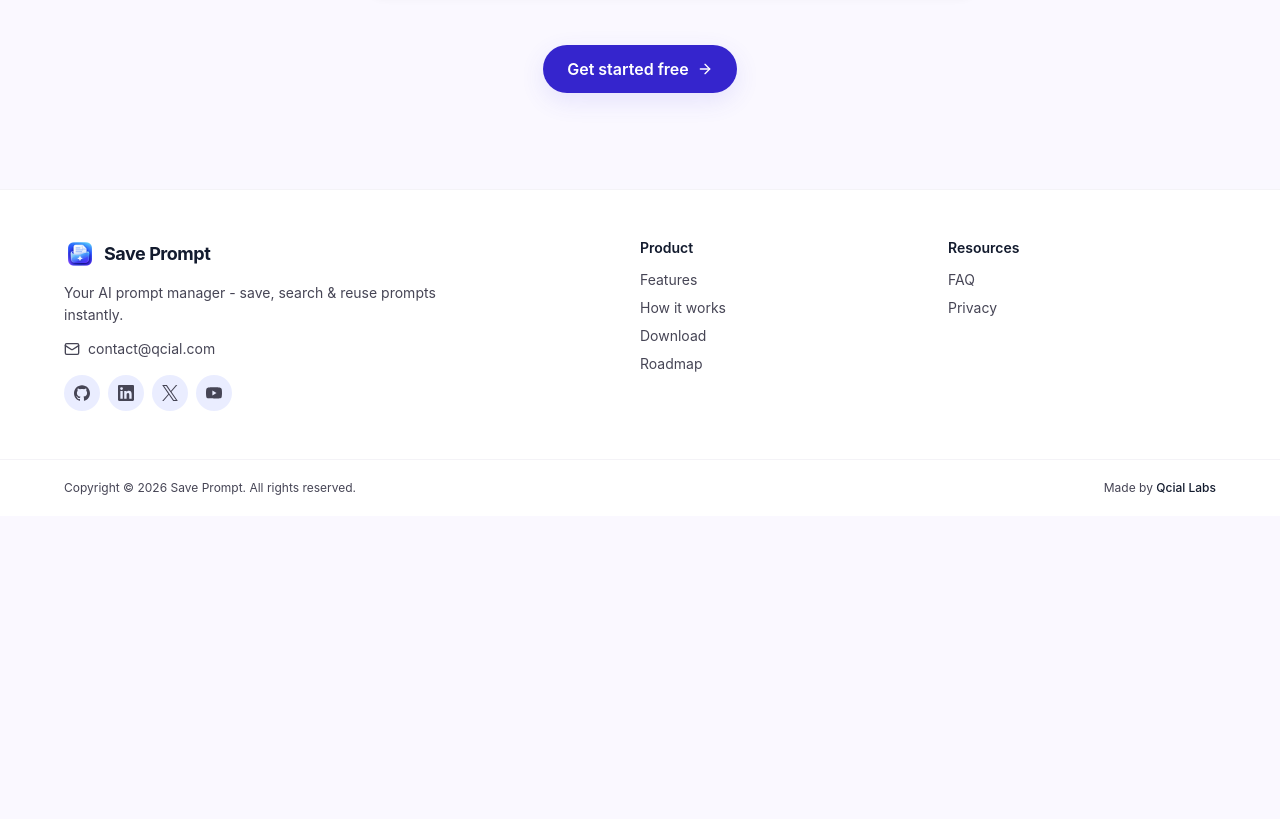
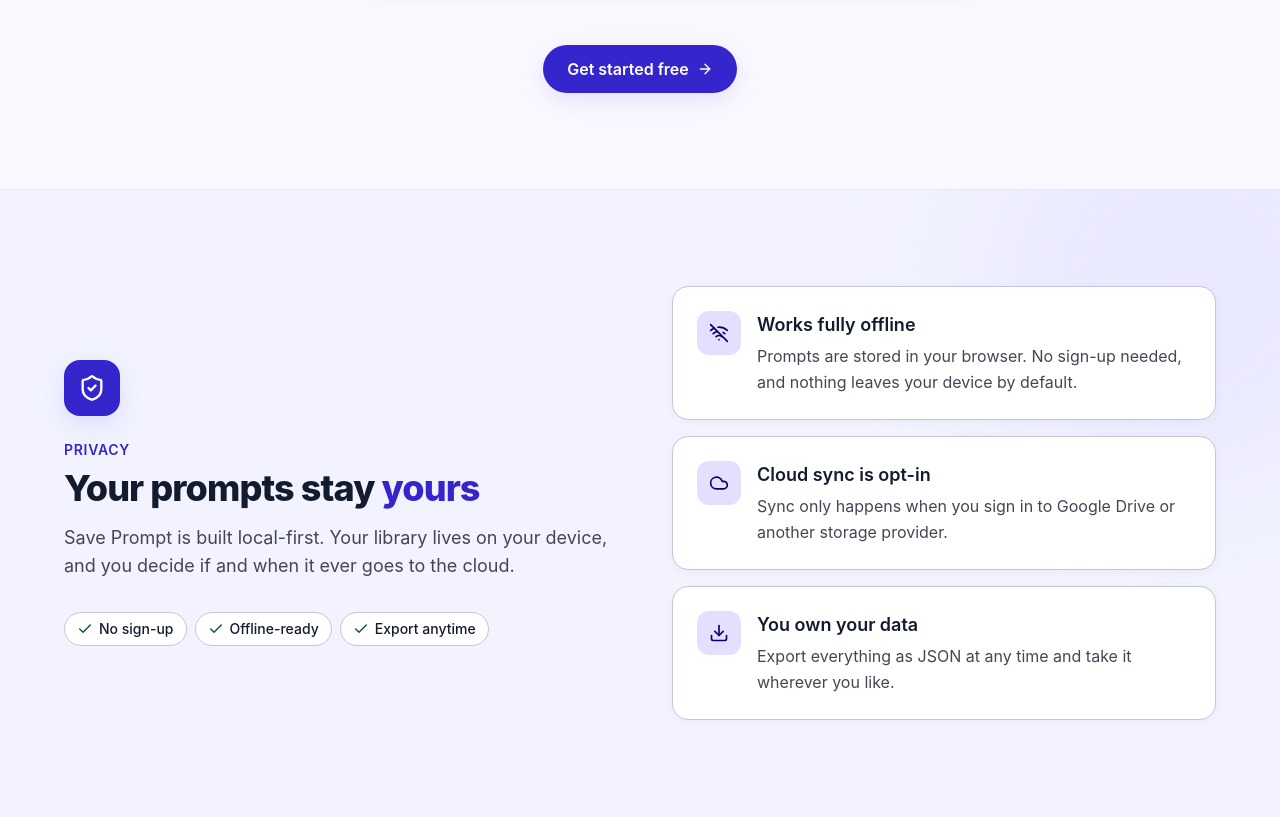
Before and after one commit to qcialdotcom/save-prompt, an Astro site in the folder website/: page / in a window 1280 px wide. Shown: the part 2416-3235 px from the top of the page. Before the commit the page ends 2932 px from the top, so only its background shows below. Built offline with nearby package versions, Linux system fonts and the light colour scheme; Astro itself is replaced by a stand-in of ours.

Commit message:
feat: add Privacy component and update main page layout to include it

```diff
--- /dev/null
+++ b/website/src/components/privacy.astro
@@ -0,0 +1,70 @@
+---
+// src/components/privacy.astro
+import { PRIVACY_BADGES, PRIVACY_POINTS } from "@/configs/content";
+import { SITE_INFO } from "@/configs/site";
+import { Check, Cloud, Download, ShieldCheck, WifiOff } from "@lucide/astro";
+
+const ICONS = { "wifi-off": WifiOff, cloud: Cloud, download: Download } as const;
+---
+
+<section
+  id="privacy"
+  aria-labelledby="privacy-title"
+  class="relative scroll-mt-16 overflow-hidden border-t border-outline-variant/30 bg-surface-container-low py-16 sm:py-24"
+>
+  <div
+    aria-hidden="true"
+    class="pointer-events-none absolute -right-24 -top-24 z-0 size-96 rounded-full bg-primary-fixed/50 blur-3xl dark:bg-primary-container/20"
+  >
+  </div>
+
+  <div class="relative mx-auto grid w-full max-w-300 items-center gap-12 px-4 sm:px-6 lg:grid-cols-2 lg:gap-16">
+    <div class="min-w-0 text-center lg:text-left">
+      <span
+        class="inline-flex size-14 items-center justify-center rounded-2xl bg-primary text-on-primary shadow-[0_8px_24px_var(--color-shadow-primary)]"
+      >
+        <ShieldCheck class="size-7" />
+      </span>
+
+      <p class="mt-6 text-sm font-semibold uppercase tracking-wider text-primary">Privacy</p>
+      <h2 id="privacy-title" class="mt-2 text-balance text-3xl font-extrabold tracking-tight text-on-surface sm:text-4xl">
+        Your prompts stay <span class="text-primary">yours</span>
+      </h2>
+      <p class="mx-auto mt-4 max-w-xl text-pretty text-base text-on-surface-variant sm:text-lg lg:mx-0">
+        {SITE_INFO.name} is built local-first. Your library lives on your device, and you decide if and when it ever goes to the cloud.
+      </p>
+
+      <ul class="mt-8 flex flex-wrap justify-center gap-2 lg:justify-start">
+        {
+          PRIVACY_BADGES.map((badge) => (
+            <li class="inline-flex items-center gap-1.5 rounded-full border border-outline-variant bg-surface-container-lowest px-3 py-1.5 text-sm font-medium text-on-surface">
+              <Check class="size-4 text-tertiary" />
+              {badge}
+            </li>
+          ))
+        }
+      </ul>
+    </div>
+
+    <ul class="flex min-w-0 flex-col gap-4">
+      {
+        PRIVACY_POINTS.map((point) => {
+          const Icon = ICONS[point.icon as keyof typeof ICONS];
+          return (
+            <li class="group min-w-0 rounded-2xl border border-outline-variant bg-surface-container-lowest p-5 shadow-[0_2px_8px_var(--color-shadow-soft)] transition-all duration-200 hover:-translate-y-1 hover:border-primary/40 hover:shadow-[0_12px_28px_var(--color-shadow-primary)] sm:p-6">
+              <div class="flex items-start gap-4">
+                <span class="inline-flex size-11 shrink-0 items-center justify-center rounded-xl bg-primary-fixed text-on-primary-fixed transition-colors duration-200 group-hover:bg-primary group-hover:text-on-primary">
+                  {Icon && <Icon class="size-5" />}
+                </span>
+                <div class="min-w-0">
+                  <h3 class="text-lg font-semibold text-on-surface">{point.title}</h3>
+                  <p class="mt-1 text-sm leading-relaxed text-on-surface-variant sm:text-base">{point.text}</p>
+                </div>
+              </div>
+            </li>
+          );
+        })
+      }
+    </ul>
+  </div>
+</section>
--- a/website/src/configs/content.ts
+++ b/website/src/configs/content.ts
@@ -64,10 +64,24 @@ export const STEPS = [
 ];
 
 export const PRIVACY_POINTS = [
-  "Works fully offline with browser storage - no sign-up needed.",
-  "Cloud sync is opt-in and only used when you sign in to Google Drive or other storage providers.",
-  "You own your data: export everything as JSON at any time.",
+  {
+    icon: "wifi-off",
+    title: "Works fully offline",
+    text: "Prompts are stored in your browser. No sign-up needed, and nothing leaves your device by default.",
+  },
+  {
+    icon: "cloud",
+    title: "Cloud sync is opt-in",
+    text: "Sync only happens when you sign in to Google Drive or another storage provider.",
+  },
+  {
+    icon: "download",
+    title: "You own your data",
+    text: "Export everything as JSON at any time and take it wherever you like.",
+  },
 ];
+
+export const PRIVACY_BADGES = ["No sign-up", "Offline-ready", "Export anytime"];
 
 export const ROADMAP = [
   {
--- a/website/src/pages/index.astro
+++ b/website/src/pages/index.astro
@@ -4,6 +4,7 @@
 import Features from "@/components/features.astro";
 import Hero from "@/components/hero.astro";
 import HowItWorks from "@/components/how-it-works.astro";
+import Privacy from "@/components/privacy.astro";
 import Main from "@/layouts/main.astro";
 ---
 
@@ -12,5 +13,6 @@ import Main from "@/layouts/main.astro";
     <Hero />
     <Features />
     <HowItWorks />
+    <Privacy />
   </Fragment>
 </Main>
```
